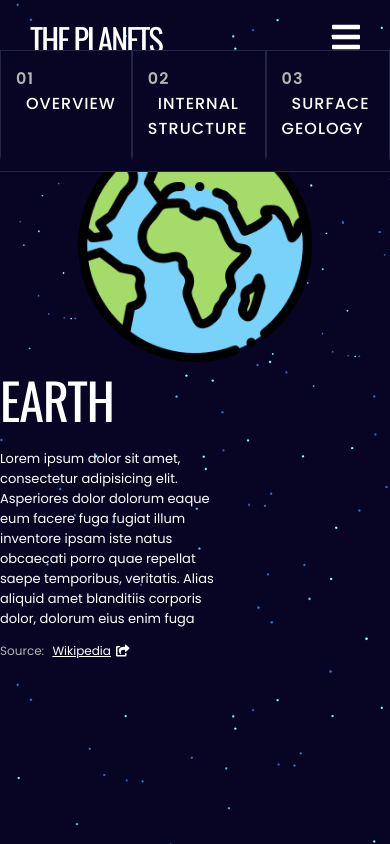
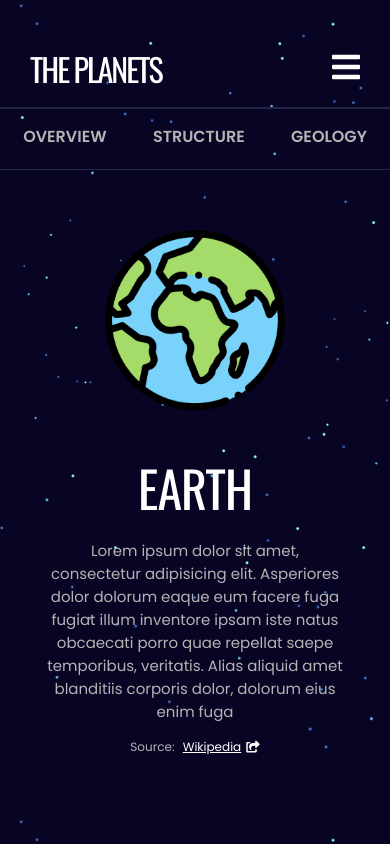
Before and after one commit to angyRincon/Planets_Fact_Site, a React (Create React App) app: page / in a window 390 px wide. Built offline with nearby package versions, Linux system fonts and the light colour scheme.

Commit message:
Fixed responsive design without boxes details

```diff
--- a/src/Components/Container.tsx
+++ b/src/Components/Container.tsx
@@ -2,18 +2,26 @@ import {Details} from "./Details";
 
 export const Container = () => {
     return (
+        <>
             <div>
+                <div className="buttons-mobile" id="buttons">
+                    <a href="#">Overview</a>
+                    <a href="#">Structure</a>
+                    <a href="#">Geology</a>
+                </div>
                 <div className="container">
-                <img src="/images/planets/earth.png" alt="earth"/>
+
+                    <img className="mover-img" src="/images/planets/earth.png" alt="earth"/>
 
                     <div className="content">
                         <div className="description">
                             <h1>Earth</h1>
                             <p>
-                            Lorem ipsum dolor sit amet, consectetur adipisicing elit. Asperiores dolor dolorum eaque eum
+                                Lorem ipsum dolor sit amet, consectetur adipisicing elit. Asperiores dolor dolorum eaque
+                                eum
                                 facere fuga fugiat illum inventore ipsam iste natus obcaecati porro quae repellat saepe
-                            temporibus, veritatis. Alias aliquid amet blanditiis corporis dolor, dolorum eius enim fuga
-
+                                temporibus, veritatis. Alias aliquid amet blanditiis corporis dolor, dolorum eius enim
+                                fuga
                             </p>
                             <a href="#">Source: <span>Wikipedia</span><i className="fas fa-share-square"/></a>
                         </div>
@@ -26,6 +34,9 @@ export const Container = () => {
                     </div>
                 </div>
             </div>
+
+            {/*<Details/>*/}
+        </>
     )
 }
 // ab76e5e2-492d-4287-b211-0475c868dc80
--- a/src/index.css
+++ b/src/index.css
@@ -17,12 +17,39 @@ body {
     background-size: cover;
 }
 
+.mover-img {
+    -webkit-animation: mover 1s infinite alternate;
+    animation: mover 1s infinite alternate;
+}
+
+@-webkit-keyframes mover {
+    0% {
+        -webkit-transform: translateY(0);
+        transform: translateY(0);
+    }
+    100% {
+        -webkit-transform: translateY(-12px);
+        transform: translateY(-12px);
+    }
+}
+
+@keyframes mover {
+    0% {
+        -webkit-transform: translateY(0);
+        transform: translateY(0);
+    }
+    100% {
+        -webkit-transform: translateY(-12px);
+        transform: translateY(-12px);
+    }
+}
+
 .navbar {
     display: flex;
     align-items: center;
     width: 100%;
     border-bottom: 1px solid #242444;
-    margin-bottom: 50px;
+    margin-bottom: 35px;
 }
 
 nav {
@@ -78,15 +105,10 @@ nav ul li a {
 
 nav ul li a:hover,
 nav ul li a:focus,
-nav ul li a.active
-{
+nav ul li a.active {
     background-color: #702cd4;
     border-radius: 71% 30% 70% 30% / 41% 39% 61% 59%;
 }
-
-/*a:focus {*/
-/*    background-color: yellow !important;*/
-/*}*/
 
 .container {
     display: grid;
@@ -102,7 +124,7 @@ nav ul li a.active
 }
 
 .container .content {
-    width: 60%;
+    width: 70%;
     font-family: 'Poppins', sans-serif;
     font-size: 12px;
 }
@@ -124,8 +146,8 @@ nav ul li a.active
 }
 
 .container .content .description p {
-    color: #fff;
-    font-size: 13px;
+    color: #b4b4b4;
+    font-size: 12px;
 }
 
 .container .content .description a {
@@ -143,6 +165,10 @@ nav ul li a.active
     color: #fff;
 }
 
+.buttons-mobile {
+    display: none;
+}
+
 .buttons {
     background-color: #080424;
 }
@@ -150,8 +176,8 @@ nav ul li a.active
 .buttons a {
     text-transform: uppercase;
     display: block;
-    border: 1px solid #242444;
-    padding: 13px;
+    border: 2px solid #242444;
+    padding: 10px;
     margin-bottom: 10px;
     color: #b4b4b4;
     font-weight: 600;
@@ -165,8 +191,8 @@ nav ul li a.active
 .buttons a:focus,
 .buttons a.active {
     background-color: #702cd4;
-    transform: translateY(-15px);
     -webkit-transform: translateY(-5px);
+    transform: translateY(-5px);
 }
 
 .buttons span {
@@ -175,7 +201,42 @@ nav ul li a.active
     font-weight: 500;
 }
 
-@media (min-width: 625px) and (max-width: 991px) {
+.details-container {
+    display: grid;
+    gap: 20px;
+    grid-template-columns: repeat(4, 1fr);
+    grid-template-rows: repeat(1, 1fr);
+    justify-content: center;
+    align-items: center;
+    margin: 20px 250px;
+    color: #fff;
+}
+
+.details-container .detail-item {
+    border: 2px solid #242444;
+    padding: 15px 20px;
+}
+
+.details-container .detail-item h6 {
+    margin: 0;
+    font-family: "Poppins", sans-serif;
+    font-size: 11px;
+    font-weight: 500;
+    text-transform: uppercase;
+    color: #b4b4b4;
+}
+
+.details-container .detail-item h4 {
+    margin: 0;
+    font-family: "Oswald", sans-serif;
+    font-size: 25px;
+    text-transform: uppercase;
+    font-weight: 400;
+}
+
+/***************** RESPONSIVE DESIGN ***********************/
+
+@media (max-width: 999px) {
     .navbar {
         flex-direction: column;
         margin-top: 30px;
@@ -191,15 +252,53 @@ nav ul li a.active
     }
 
     .navbar ul li a {
+        font-size: 13px;
+        font-weight: 500;
+    }
+
+    .container {
+        display: flex;
+        flex-direction: column;
+        align-items: center;
+        padding: 40px;
+    }
+
+    .container img {
+        width: 35%;
+        height: auto;
+    }
+
+    .container .content {
+        width: 100%;
+        display: flex;
+        justify-content: space-around;
+        align-items: center;
+        align-content: center;
+    }
+
+    .container .content .description {
+        width: 50%;
+    }
+
+    .container .content .description p {
         font-size: 15px;
-        font-weight: 500;
+        font-weight: 400;
+    }
+
+    .buttons {
+        width: 40%;
+    }
+
+    .buttons a {
+        font-size: 14px;
+        padding: 15px;
     }
 }
 
-
-@media (min-width: 200px) and (max-width: 625px) {
+@media (min-width: 200px) and (max-width: 670px) {
     .navbar {
         flex-direction: row;
+        margin-bottom: 0;
     }
 
     .navbar .menu-icon {
@@ -209,7 +308,7 @@ nav ul li a.active
     nav ul {
         background-color: #242444;
         position: absolute;
-        top: 60px;
+        top: 90px;
         right: 0;
         width: 100%;
         z-index: 2;
@@ -218,7 +317,7 @@ nav ul li a.active
     nav ul li {
         display: block;
         margin: auto;
-        padding: 10px;
+        padding-bottom: 10px;
         text-align: center;
         border-bottom: 1px solid #080424;
         -webkit-transition: all 0.3s ease;
@@ -247,16 +346,18 @@ nav ul li a.active
     }
 
     .buttons {
+        display: none;
+    }
+
+    .buttons-mobile {
         display: flex;
         justify-content: space-around;
         border-bottom: 1px solid #242444;
-        position: absolute;
-        top: 50px;
-        left: 0;
+        border-top: 1px solid #242444;
         width: 100%;
     }
 
-    .buttons a {
+    .buttons-mobile a {
         color: #b4b4b4;
         font-family: 'Poppins', sans-serif;
         font-size: 16px;
@@ -267,7 +368,40 @@ nav ul li a.active
         border-bottom: 5px solid transparent;
     }
 
-    .buttons a:hover {
+    .buttons-mobile a:hover {
         border-bottom: 5px solid #702cd4;
     }
+
+    .container {
+        display: grid;
+        grid-template-columns: 1000px;
+        overflow: hidden;
+        justify-content: center;
+        align-items: center;
+        align-content: center;
+    }
+
+    .container img {
+        width: 30%;
+        height: auto;
+        margin-top: 30px;
+        margin-bottom: 30px;
+    }
+
+    .container .content {
+        text-align: center;
+        margin: auto;
+        width: auto;
+    }
 }
+
+@media (max-width: 492px) {
+    .container {
+        display: grid;
+        grid-template-columns: 600px;
+        overflow: hidden;
+        justify-content: center;
+        align-items: center;
+        align-content: center;
+    }
+}
```
Also changed, not shown: src/Components/Details.tsx (+23 -2 lines). Lines whose indentation alone changed are shown as unchanged.
